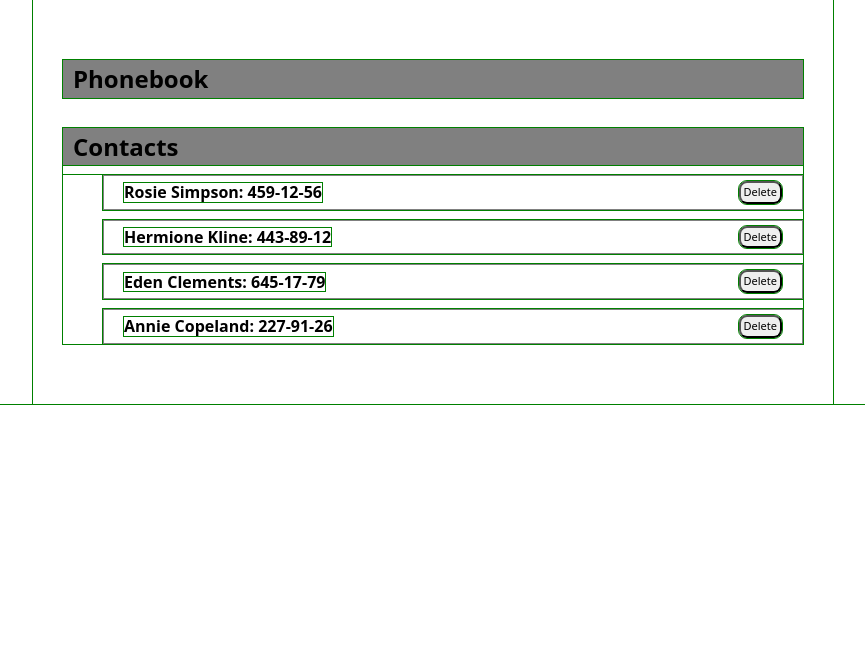
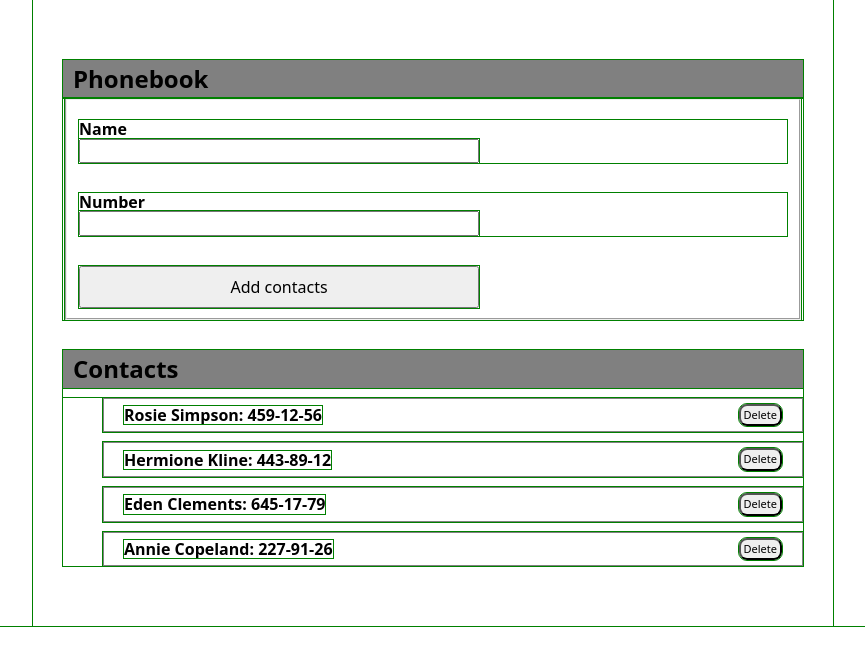
Before and after one commit to luminousnow/goit-react-hw-02-phonebook, a React (Create React App) app: page / in a window 1280 px wide. Shown: the top 666 px of the page, without its empty margins (207-1072 px from the left). Built offline with nearby package versions, Linux system fonts and the light colour scheme.

Commit message:
виносить у окремий файл, перетворює у Клас

```diff
--- a/src/App.js
+++ b/src/App.js
@@ -1,4 +1,5 @@
 import React, { Component } from 'react';
+import ContactForm from './components/ContactForm';
 import ContactList from './components/ContactList';
 import Container from './components/Container';
 import Section from './components/Section/Section';
@@ -12,8 +13,6 @@ class App extends Component {
       { id: 'id-4', name: 'Annie Copeland', number: '227-91-26' },
     ],
     filter: '',
-    name: '',
-    number: '',
   };
 
   deleteContact = contactId => {
@@ -22,15 +21,19 @@ class App extends Component {
     }));
   };
 
+  getContactsData = data => {
+    console.log(data);
+  };
+
   render() {
     const { contacts } = this.state;
-    const { deleteContact } = this;
+    const { deleteContact, getContactsData } = this;
 
     return (
       <Container>
         <Section>
           <h1>Phonebook</h1>
-          {/* <ContactForm /> */}
+          <ContactForm getContactsData={getContactsData} />
         </Section>
         <Section>
           <h2>Contacts</h2>
--- /dev/null
+++ b/src/components/ContactForm/ContactForm.jsx
@@ -0,0 +1,61 @@
+import React, { Component } from 'react';
+import s from './ContactForm.module.css';
+
+class ContactForm extends Component {
+  state = {
+    name: '',
+    number: '',
+  };
+
+  // зміна полів інпута
+  handleImputChange = e => {
+    const { name, value } = e.currentTarget;
+
+    this.setState({ [name]: value });
+  };
+
+  // клік на кнопку "add contact"
+  onAddContactButtonPressed = e => {
+    e.preventDefault();
+
+    // пролкидаємо в Арр
+    this.props.getContactsData(this.state);
+  };
+
+  render() {
+    const { name, number } = this.state;
+    const { onAddContactButtonPressed, handleImputChange } = this;
+
+    return (
+      <form onSubmit={onAddContactButtonPressed} className={s.form}>
+        <fieldset className={s.fieldset}>
+          <label className={s.label}>
+            name
+            <input
+              type="text"
+              name="name"
+              value={name}
+              onChange={handleImputChange}
+              className={s.input}
+            />
+          </label>
+          <label className={s.label}>
+            number
+            <input
+              type="tel"
+              name="number"
+              value={number}
+              onChange={handleImputChange}
+              className={s.input}
+            />
+          </label>
+          <button type="submit" className={s.button}>
+            <span className={s.btnText}>add</span> contacts
+          </button>
+        </fieldset>
+      </form>
+    );
+  }
+}
+
+export default ContactForm;
--- /dev/null
+++ b/src/components/ContactForm/ContactForm.module.css
@@ -0,0 +1,29 @@
+.fieldset {
+  display: grid;
+}
+
+.label {
+  display: grid;
+  margin: 15px 0px;
+
+  text-transform: capitalize;
+  font-weight: 700;
+}
+
+.input {
+  width: 400px;
+}
+
+.button {
+  display: inline-flex;
+  align-items: center;
+  justify-content: center;
+  margin-top: 15px;
+  padding: 10px;
+  width: 400px;
+}
+
+.btnText {
+  display: contents;
+  text-transform: capitalize;
+}
--- /dev/null
+++ b/src/components/ContactForm/index.js
@@ -0,0 +1 @@
+export { default } from './ContactForm';
```
